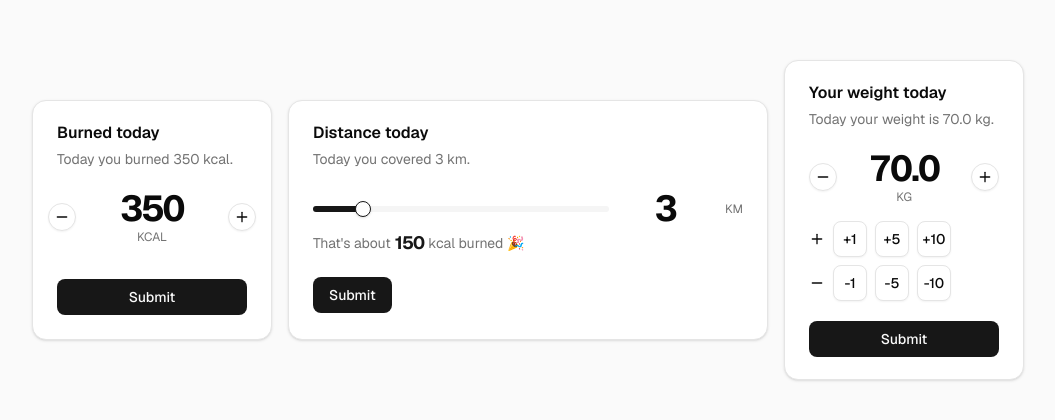
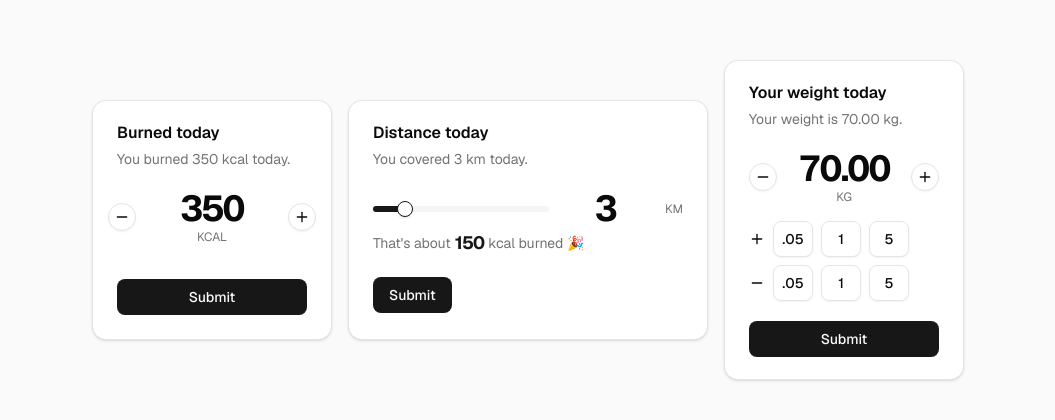
Before and after one commit to kostyniuk/weighty, a Next.js app: page / in a window 1280 px wide. Shown: the part 180-600 px from the top of the page, without its empty margins (112-1167 px from the left). Built offline with nearby package versions, Linux system fonts and the light colour scheme.

Commit message:
small ui adjustments

```diff
--- a/components/ui/cards/activity-today.tsx
+++ b/components/ui/cards/activity-today.tsx
@@ -62,10 +62,10 @@ export function CardsActivityToday() {
     }
 
     return (
-        <Card className="h-full gap-5 w-120 h-60">
+        <Card className="h-full gap-5 w-90 h-60">
             <CardHeader>
                 <CardTitle>Distance today</CardTitle>
-                <CardDescription>Today you covered {distance} km.</CardDescription>
+                <CardDescription>You covered {distance} km today.</CardDescription>
             </CardHeader>
             <CardContent className="flex flex-col">
                 <div className="flex flex-row items-center justify-center gap-4">
--- a/components/ui/cards/burned-today.tsx
+++ b/components/ui/cards/burned-today.tsx
@@ -81,7 +81,7 @@ export function CardsBurnedToday() {
         <Card className="h-full gap-5 w-60 h-60">
             <CardHeader>
                 <CardTitle>Burned today</CardTitle>
-                <CardDescription>Today you burned {goal} kcal.</CardDescription>
+                <CardDescription>You burned {goal} kcal today.</CardDescription>
             </CardHeader>
             <CardContent className="flex flex-1 flex-col">
                 <div className="flex items-center justify-center gap-4">
--- a/components/ui/cards/weight-today.tsx
+++ b/components/ui/cards/weight-today.tsx
@@ -43,7 +43,7 @@ export function CardsWeightToday() {
         <Card className="h-full gap-5 w-60 h-80">
             <CardHeader>
                 <CardTitle>Your weight today</CardTitle>
-                <CardDescription>Today your weight is {weight.toFixed(1)} kg.</CardDescription>
+                <CardDescription>Your weight is {weight.toFixed(2)} kg.</CardDescription>
             </CardHeader>
             <CardContent className="flex flex-1 flex-col">
                 <div className="flex items-center justify-center gap-4">
@@ -59,7 +59,7 @@ export function CardsWeightToday() {
                     </Button>
                     <div className="text-center flex-2">
                         <div className="text-4xl font-bold tracking-tighter tabular-nums">
-                            <p>{weight.toFixed(1)}</p>
+                            <p>{weight.toFixed(2)}</p>
                         </div>
                         <div className="text-muted-foreground text-xs uppercase">
                             kg
@@ -76,18 +76,18 @@ export function CardsWeightToday() {
                         <span className="sr-only">Increase</span>
                     </Button>
                 </div>
-                <div className="flex flex-wrap gap-2 mt-4 [&_button]:w-5 [&_svg]:size-4 [&_div]:flex [&_div]:items-center [&_div]:gap-2">
+                <div className="flex flex-wrap gap-2 mt-4 [&_button]:w-10 [&_svg]:size-4 [&_div]:flex [&_div]:items-center [&_div]:gap-2">
                     <div>
                         <PlusIcon />
-                        <Button variant="outline" onClick={() => onClick(1)}>+1</Button>
-                        <Button variant="outline" onClick={() => onClick(5)}>+5</Button>
-                        <Button variant="outline" onClick={() => onClick(10)}>+10</Button>
+                        <Button variant="outline" onClick={() => onClick(0.05)}>.05</Button>
+                        <Button variant="outline" onClick={() => onClick(1)}>1</Button>
+                        <Button variant="outline" onClick={() => onClick(5)}>5</Button>
                     </div>
                     <div>
                         <MinusIcon />
-                        <Button variant="outline" onClick={() => onClick(-1)}>-1</Button>
-                        <Button variant="outline" onClick={() => onClick(-5)}>-5</Button>
-                        <Button variant="outline" onClick={() => onClick(-10)}>-10</Button>
+                        <Button variant="outline" onClick={() => onClick(0.05)}>.05</Button>
+                        <Button variant="outline" onClick={() => onClick(-1)}>1</Button>
+                        <Button variant="outline" onClick={() => onClick(-5)}>5</Button>
                     </div>
                 </div>
             </CardContent>
```
